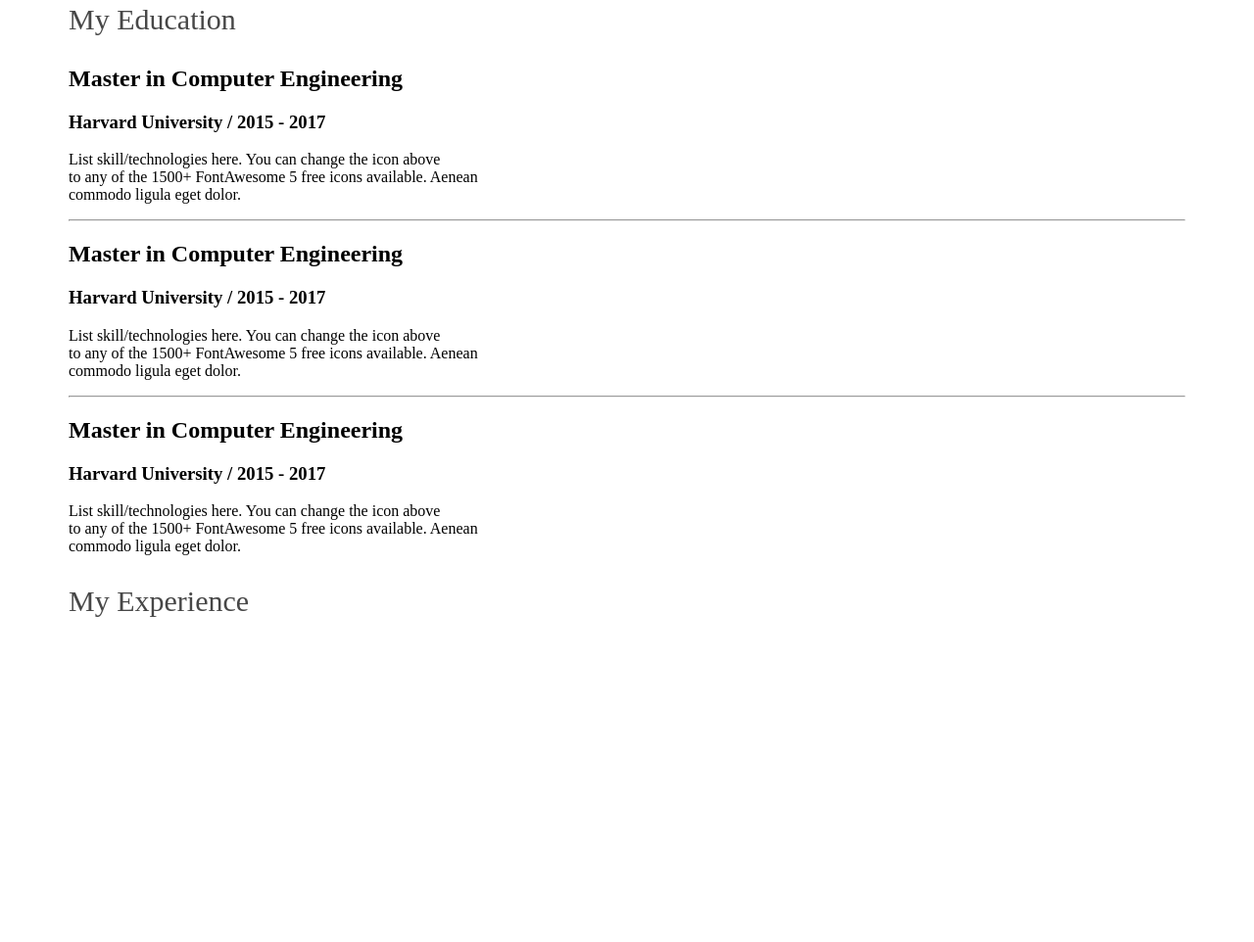
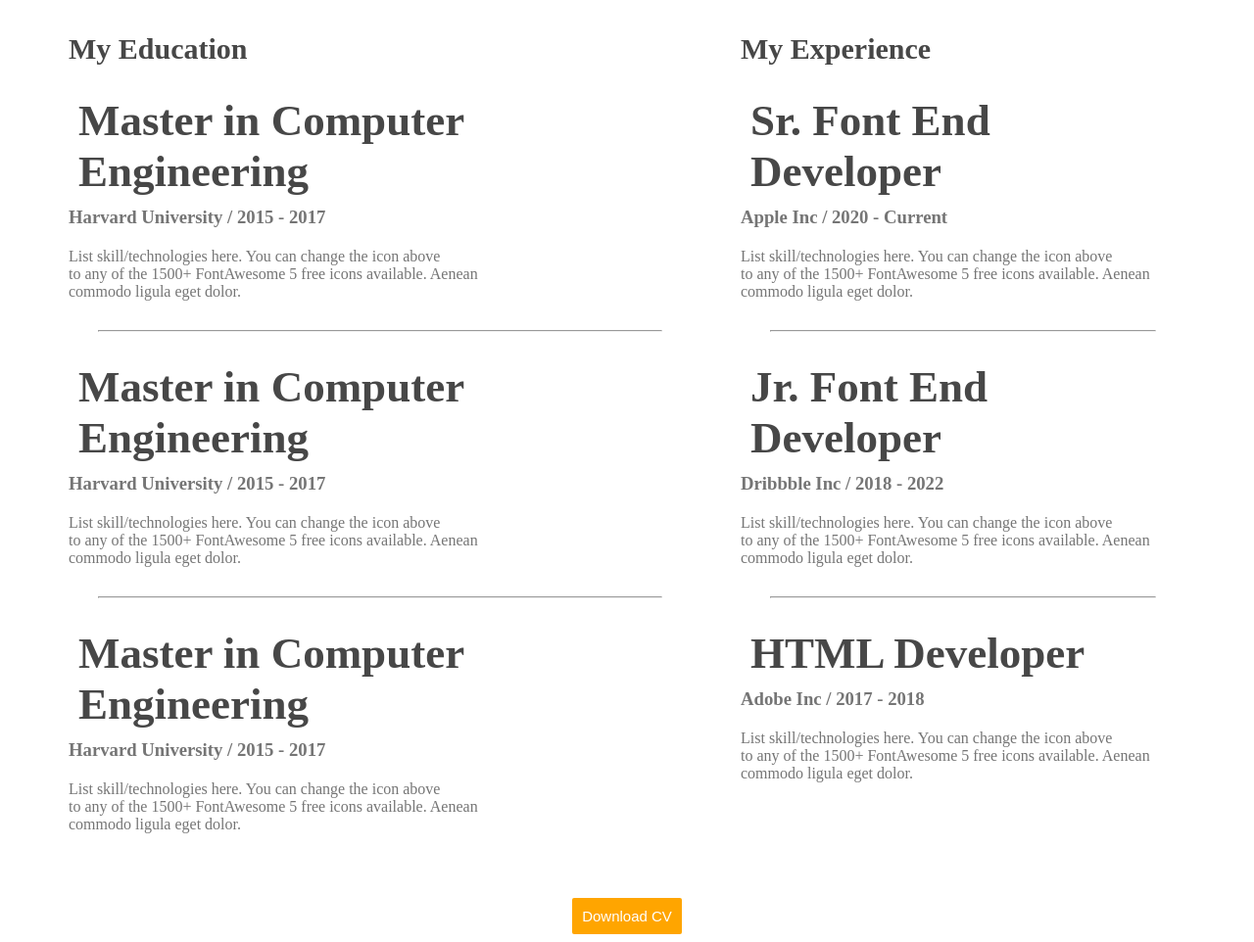
Before and after one commit to itzmun2811/developer---portfolio, a plain HTML site: page index.html in a window 1280 px wide. Shown: the part 2277-3239 px from the top of the page at 98% size. Before the commit the page ends 2938 px from the top, so only its background shows below. Drawn offline with Linux system fonts and the light colour scheme.

Commit message:
finished resume

```diff
--- a/index.html
+++ b/index.html
@@ -150,12 +150,42 @@
 </div>
 <div class="resume-column">
     <h3 class="resume-column-tittle">My Experience</h3>
+    <div class="resume-item">
+        <h2 class="resume-item-tittle"> Sr. Font End Developer</h2>
+        <h3 class="resume-item-institute">Apple Inc / 2020 - Current</h3>
+        <p class="resume-item-description">List skill/technologies here. You can change the icon above <br>
+to any of the 1500+ FontAwesome 5 free icons available. Aenean <br>commodo ligula eget dolor.
+        </p>
+    </div>
+    <hr>
+    <div class="resume-item">
+        <h2 class="resume-item-tittle">Jr. Font End Developer</h2>
+        <h3 class="resume-item-institute">  Dribbble Inc / 2018 - 2022</h3>
+        <p class="resume-item-description">List skill/technologies here. You can change the icon above <br>
+            to any of the 1500+ FontAwesome 5 free icons available. Aenean <br>commodo ligula eget dolor.
+
+
+        </p>
+    </div>
+    <hr>
+    <div class="resume-item">
+        <h2 class="resume-item-tittle">HTML Developer</h2>
+        <h3 class="resume-item-institute">Adobe Inc / 2017 - 2018</h3>
+        <p class="resume-item-description">
+            List skill/technologies here. You can change the icon above <br>
+to any of the 1500+ FontAwesome 5 free icons available. Aenean <br>commodo ligula eget dolor.
+
+        </p>
+
 </div>
 </div>
 
 </div>
 
 
+    </div>
+    <div class="download-cv">
+        <button class="btn-primary">Download CV</button>
     </div>
 </section>
 
--- a/styles/portfolio.css
+++ b/styles/portfolio.css
@@ -129,6 +129,32 @@ main section{
 /* resume related style */
 .resume-column-tittle{
     font-size: 30px;
-    font-weight: 500;
+    font-weight: 700;
     color: #474747;
 }
+.resume-container{
+    display: flex;
+    gap: 50px;
+    justify-content: center;
+}
+.resume-item-description,.resume-item-institute{
+    color: #757575;
+}
+.resume-item-tittle{
+    text-align: left;
+    font-weight: 700;
+    font-size: 45px;
+    color: #474747;
+    margin:10px ;
+}
+.resume-container hr{
+    margin: 30px;
+}
+.resume-item-institute{
+margin-bottom: 20px;
+margin-top: 0px;
+}
+.download-cv{
+    text-align: center;
+    margin-top: 50px;
+}
```
